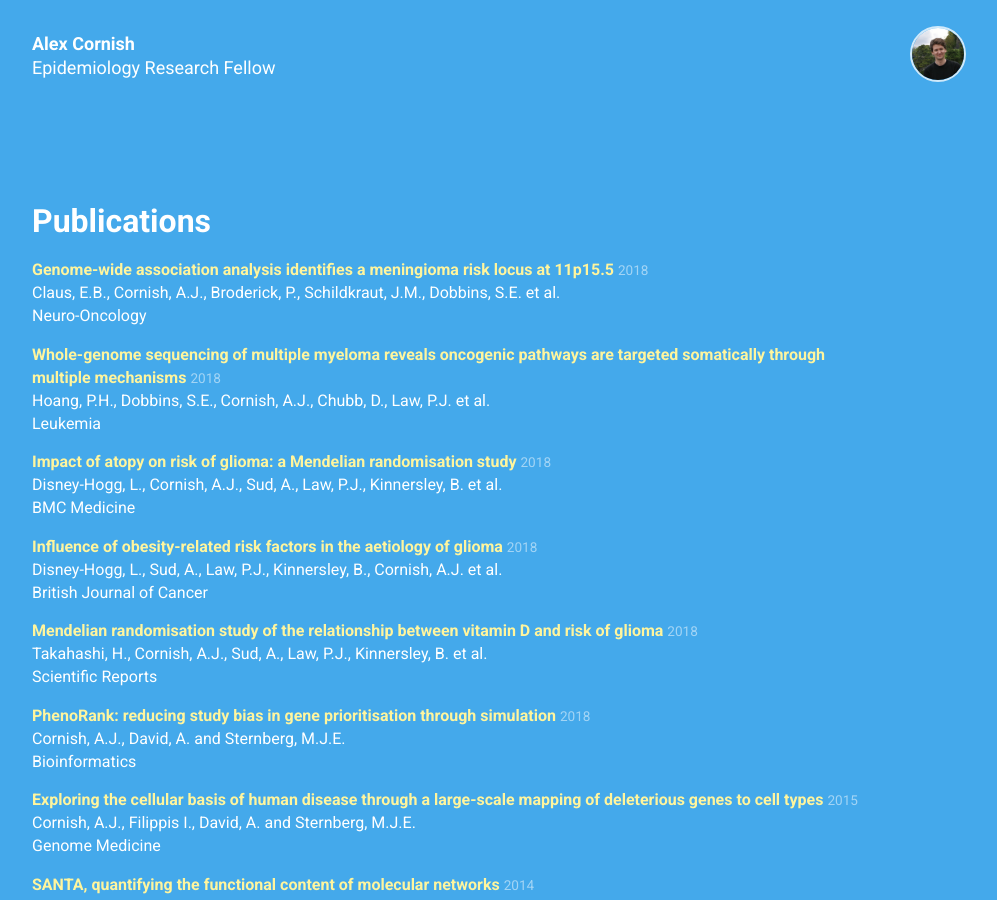
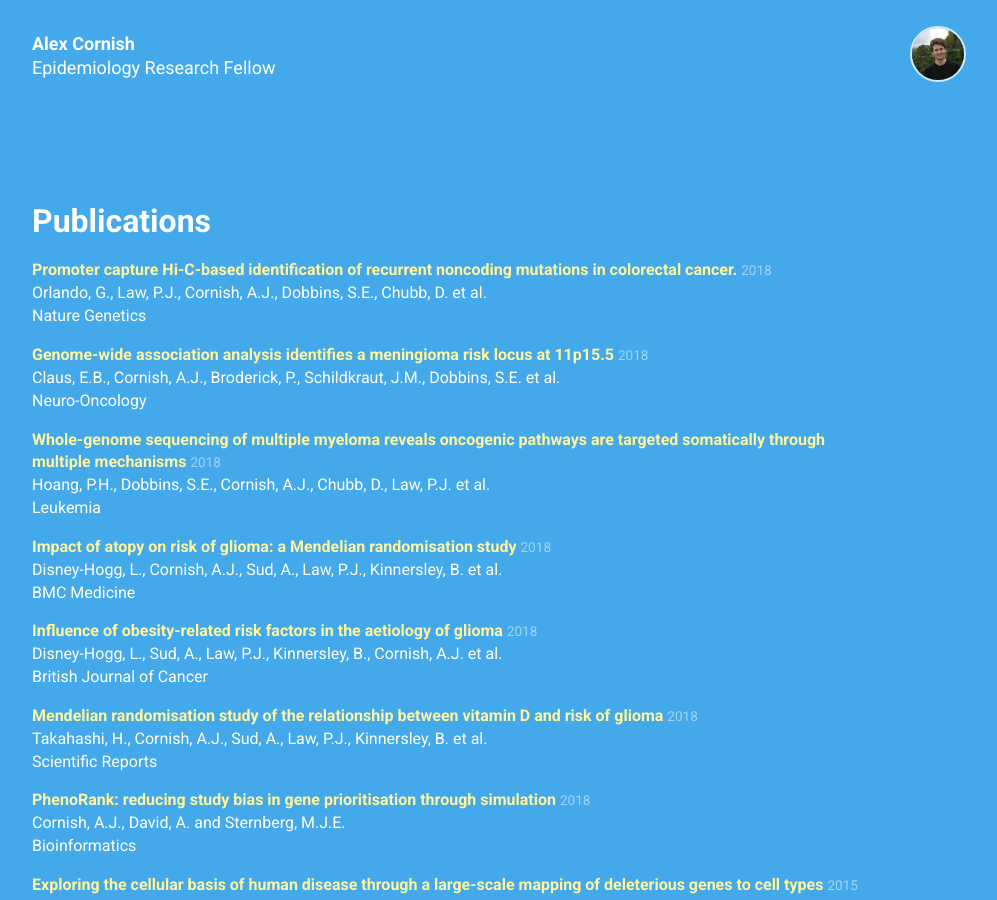
Before and after one commit to suchgreatheights/suchgreatheights.github.io, a Jekyll site: the page built from index.html, in a window 1280 px wide and 900 px high, scrolled down 493 px. Shown: the whole window, without its empty margins (38-1035 px from the left). Built offline with Jekyll 4.4.1, drawn with Linux system fonts in a browser that asks for light colours; nearby versions of some CDN libraries.

Commit message:
added NG paper

```diff
--- a/_data/publications.yml
+++ b/_data/publications.yml
@@ -1,3 +1,10 @@
+-
+  type: journal
+  title: "Promoter capture Hi-C-based identification of recurrent noncoding mutations in colorectal cancer."
+  authors: Orlando, G., Law, P.J., Cornish, A.J., Dobbins, S.E., Chubb, D. et al.
+  journal_info: Nature Genetics
+  year: 2018
+  pdf: https://www.nature.com/articles/s41588-018-0211-z
 -
   type: journal
   title: "Genome-wide association analysis identifies a meningioma risk locus at 11p15.5"
```
